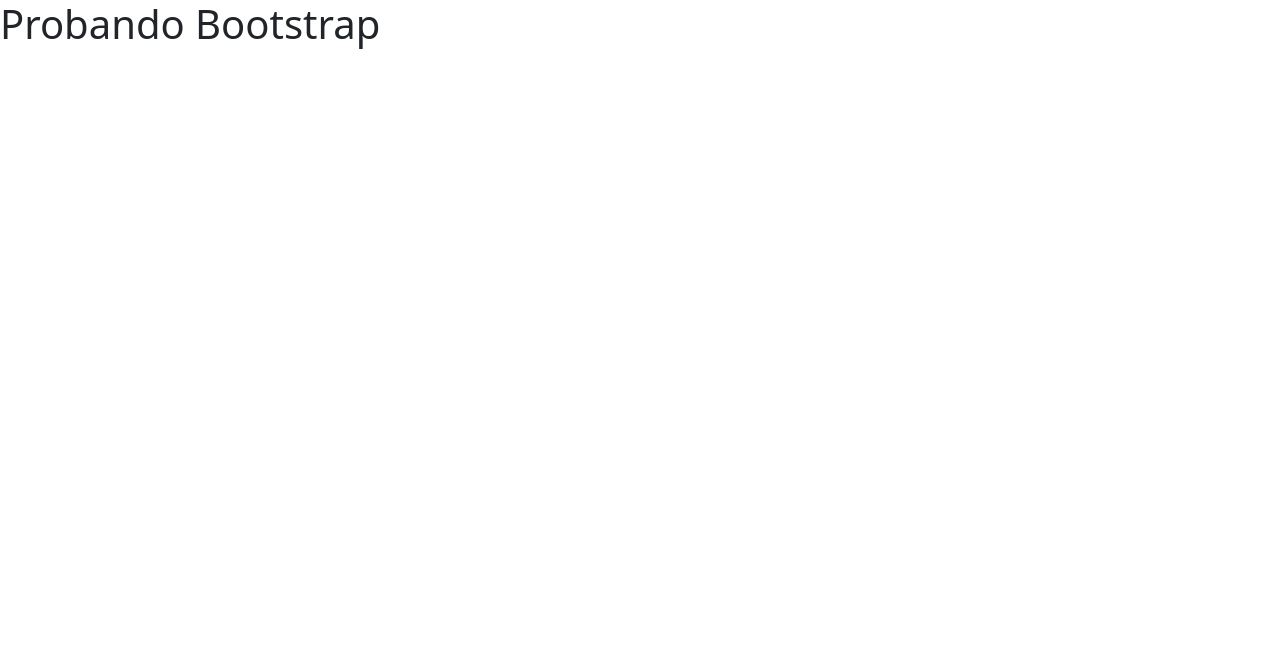
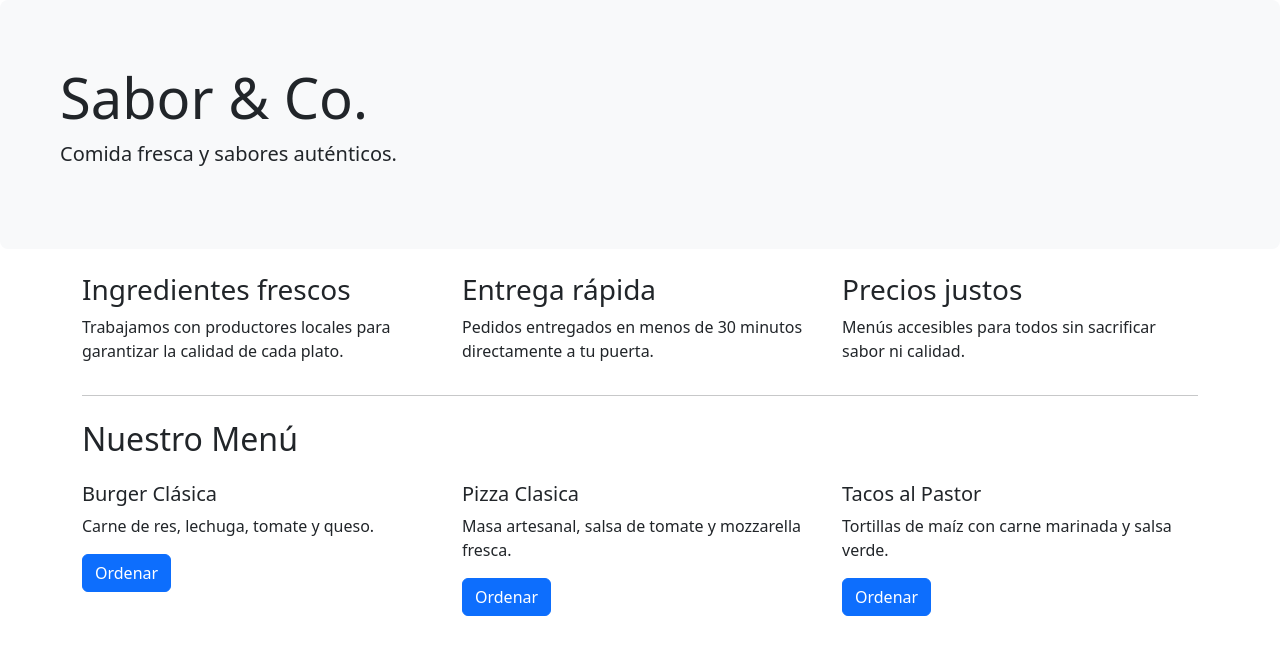
Before and after one commit to Vilorio-/Bootstrap, a website: page index.html in a window 1280 px wide. Drawn offline with nearby package versions, Linux system fonts and the light colour scheme.

Commit message:
Agregar jumbotron, caracteristicas y menu con Bootstrap

```diff
--- a/index.html
+++ b/index.html
@@ -3,11 +3,60 @@
 <head>
     <meta charset="UTF-8">
     <meta name="viewport" content="width=device-width, initial-scale=1.0">
-    <title>Mi proyecto Bootstrap</title>
+    <title>Sabor & Co.</title>
     <link rel="stylesheet" href="node_modules/bootstrap/dist/css/bootstrap.min.css">
 </head>
 <body>
-    <h1>Probando Bootstrap</h1>
+
+    <!-- Jumbotron -->
+    <div class="p-5 mb-4 bg-light rounded-3">
+        <div class="container-fluid py-3">
+            <h1 class="display-4">Sabor & Co.</h1>
+            <p class="lead">Comida fresca y sabores auténticos.</p>
+        </div>
+    </div>
+
+    <div class="container">
+
+        <!-- 3 párrafos en fila -->
+        <div class="row">
+            <div class="col-12 col-md-4">
+                <h3>Ingredientes frescos</h3>
+                <p>Trabajamos con productores locales para garantizar la calidad de cada plato.</p>
+            </div>
+            <div class="col-12 col-md-4">
+                <h3>Entrega rápida</h3>
+                <p>Pedidos entregados en menos de 30 minutos directamente a tu puerta.</p>
+            </div>
+            <div class="col-12 col-md-4">
+                <h3>Precios justos</h3>
+                <p>Menús accesibles para todos sin sacrificar sabor ni calidad.</p>
+            </div>
+        </div>
+
+        <hr>
+
+        <!-- Lista de productos -->
+        <h2 class="my-4">Nuestro Menú</h2>
+        <div class="row">
+            <div class="col-12 col-md-6 col-lg-4 mb-4">
+                <h5>Burger Clásica</h5>
+                <p>Carne de res, lechuga, tomate y queso.</p>
+                <a href="#" class="btn btn-primary">Ordenar</a>
+            </div>
+            <div class="col-12 col-md-6 col-lg-4 mb-4">
+                <h5>Pizza Clasica</h5>
+                <p>Masa artesanal, salsa de tomate y mozzarella fresca.</p>
+                <a href="#" class="btn btn-primary">Ordenar</a>
+            </div>
+            <div class="col-12 col-md-6 col-lg-4 mb-4">
+                <h5>Tacos al Pastor</h5>
+                <p>Tortillas de maíz con carne marinada y salsa verde.</p>
+                <a href="#" class="btn btn-primary">Ordenar</a>
+            </div>
+        </div>
+
+    </div>
 
     <script src="node_modules/jquery/dist/jquery.min.js"></script>
     <script src="node_modules/popper.js/dist/umd/popper.min.js"></script>
```
